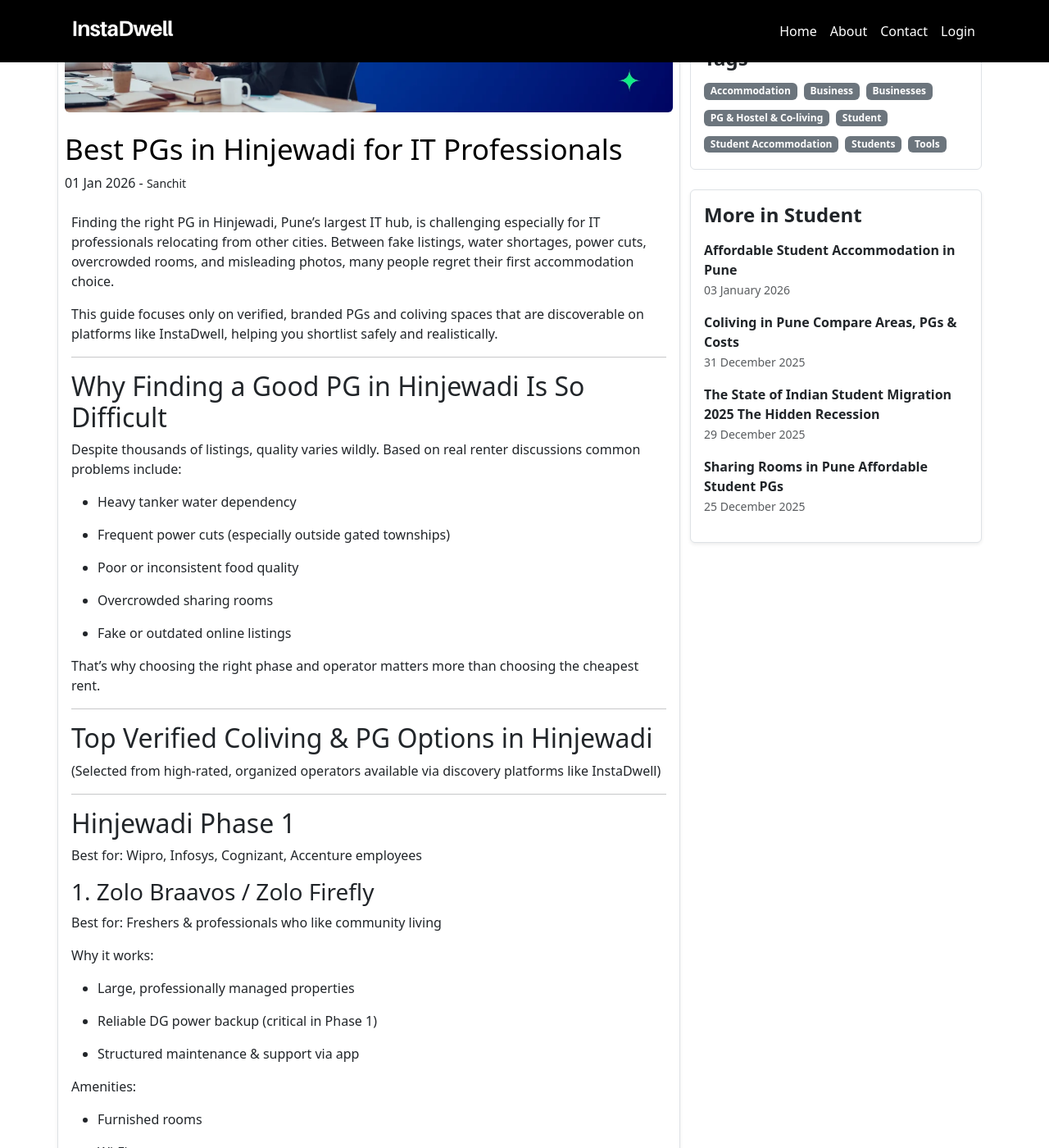
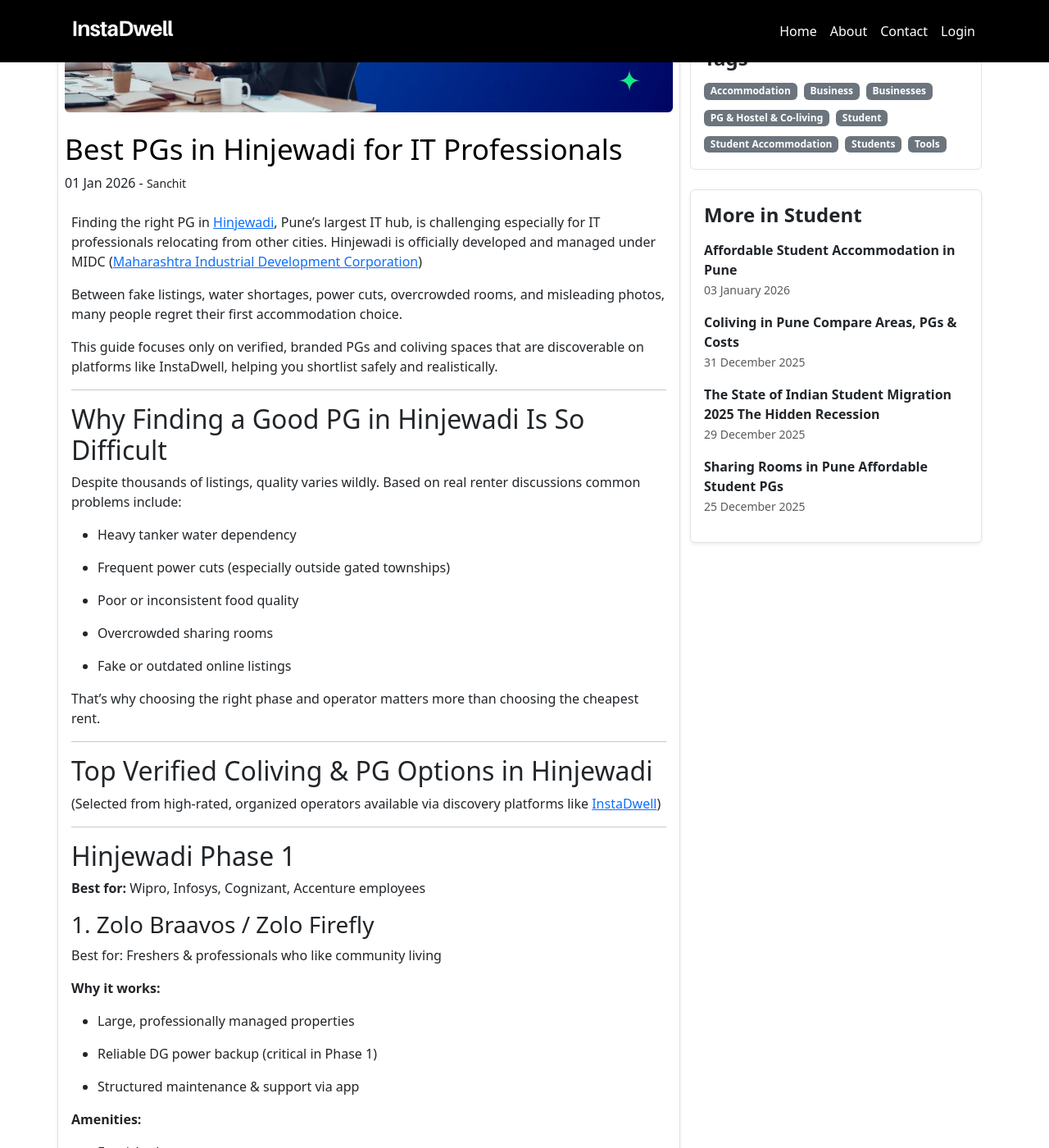
Before and after one commit to instadw/instadwell-blog, a Jekyll site: the page built from _posts/2025-12-29-best-pgs-in-hinjewadi-for-it-professionals.md, in a window 1280 px wide and 1400 px high, scrolled down 356 px. Shown: the whole window at 82% size. Built offline with Jekyll 4.4.1, drawn with Linux system fonts in a browser that asks for light colours; some of the changed text lies outside the part shown.

Commit message:
Update 2025-12-29-best-pgs-in-hinjewadi-for-it-professionals.md

```diff
--- a/_posts/2025-12-29-best-pgs-in-hinjewadi-for-it-professionals.md
+++ b/_posts/2025-12-29-best-pgs-in-hinjewadi-for-it-professionals.md
@@ -10,7 +10,10 @@
 ---
 
 
-Finding the right PG in Hinjewadi, Pune’s largest IT hub, is challenging especially for IT professionals relocating from other cities. Between fake listings, water shortages, power cuts, overcrowded rooms, and misleading photos, many people regret their first accommodation choice.
+Finding the right PG in [Hinjewadi](https://instadwell.com/search?lat=18.5912716&lng=73.73890899999999&location=Hinjawadi%2C%20Pune%2C%20Pimpri-Chinchwad%2C%20Maharashtra%2C%20India&city=Pune&country=India), Pune’s largest IT hub, is challenging especially for IT professionals relocating from other cities. Hinjewadi is officially developed and managed under MIDC ([Maharashtra Industrial Development Corporation](https://www.midcindia.org/))
+
+
+Between fake listings, water shortages, power cuts, overcrowded rooms, and misleading photos, many people regret their first accommodation choice.
 
 This guide focuses only on verified, branded PGs and coliving spaces that are discoverable on platforms like InstaDwell, helping you shortlist safely and realistically.
 
@@ -37,19 +40,19 @@
 
 ## Top Verified Coliving & PG Options in Hinjewadi
 
-(Selected from high-rated, organized operators available via discovery platforms like InstaDwell)
+(Selected from high-rated, organized operators available via discovery platforms like [InstaDwell](https://instadwell.com/))
 
 ----------
 
 ## Hinjewadi Phase 1
 
-Best for: Wipro, Infosys, Cognizant, Accenture employees
+**Best for:** Wipro, Infosys, Cognizant, Accenture employees
 
 ### 1. Zolo Braavos / Zolo Firefly
 
 Best for: Freshers & professionals who like community living
 
-Why it works:
+**Why it works:**
 
 -   Large, professionally managed properties
 
@@ -100,7 +103,7 @@
 
 Best for: Senior IT professionals & long-term stays
 
-Why Housr stands out:
+**Why Housr stands out:**
 
 -   Premium interiors
 
@@ -111,7 +114,8 @@
 -   High consistency across locations
 
 
-Reality check:
+**Reality check:**
+
 Higher rent, but far fewer daily-life issues compared to unorganized PGs.
 
 Browse all verified PGs & coliving spaces in Hinjewadi Phase 1 on InstaDwell
@@ -139,6 +143,7 @@
 
 
 Reality check:
+
 Phase 3 is quieter and more residential, but daily commute depends heavily on road traffic.
 
 ----------
@@ -186,7 +191,7 @@
 
 ### Water Tanker Dependency
 
-Most Hinjewadi PGs rely on tanker water. Only large townships (like Blue Ridge or Megapolis) have relatively stable supply.
+Most Hinjewadi PGs rely on tanker water. Only large townships (like Blue Ridge or [Megapolis](https://www.megapolis.co.in/)) have relatively stable supply.
 Branded coliving operators usually have long-term water contracts, reducing daily issues.
 
 ----------
@@ -207,7 +212,8 @@
 -   Others cut costs aggressively
 
 
-Pro tip:
+**Pro tip:**
+
 Ask if outside food delivery is allowed or if there’s a pantry option.
 
 ----------
@@ -276,7 +282,8 @@
 
 ## Metro & Transport Reality (Important)
 
-Future Alert:
+**Future Alert:**
+
 The upcoming Metro Line 3 will connect Hinjewadi directly to Shivajinagar, but until it becomes operational (expected 2025–26), road transport is your only option.
 
 Plan housing assuming current traffic conditions, not future promises.
@@ -300,16 +307,20 @@
 
 ## FAQs
 
-Q1. What is the average PG rent in Hinjewadi?
+**Q1. What is the average PG rent in Hinjewadi?**
+
 ₹7,000–₹12,000 for shared rooms; private rooms cost more.
 
-Q2. Is Hinjewadi good for long-term living?
+**Q2. Is Hinjewadi good for long-term living?**
+
 Yes, if you choose Phase 1 or a professionally managed property.
 
-Q3. Are brands like Zolo, Stanza, or Housr reliable?
+**Q3. Are brands like Zolo, Stanza, or Housr reliable?**
+
 Generally yes, but always read agreements for lock-in periods and onboarding fees.
 
-Q4. Which phase is best for IT professionals?
+**Q4. Which phase is best for IT professionals?**
+
 Hinjewadi Phase 1 is the most preferred.
 
 ----------
```
Also changed, not shown: other parts of _posts/2025-12-29-best-pgs-in-hinjewadi-for-it-professionals.md (+7 -7 lines).
